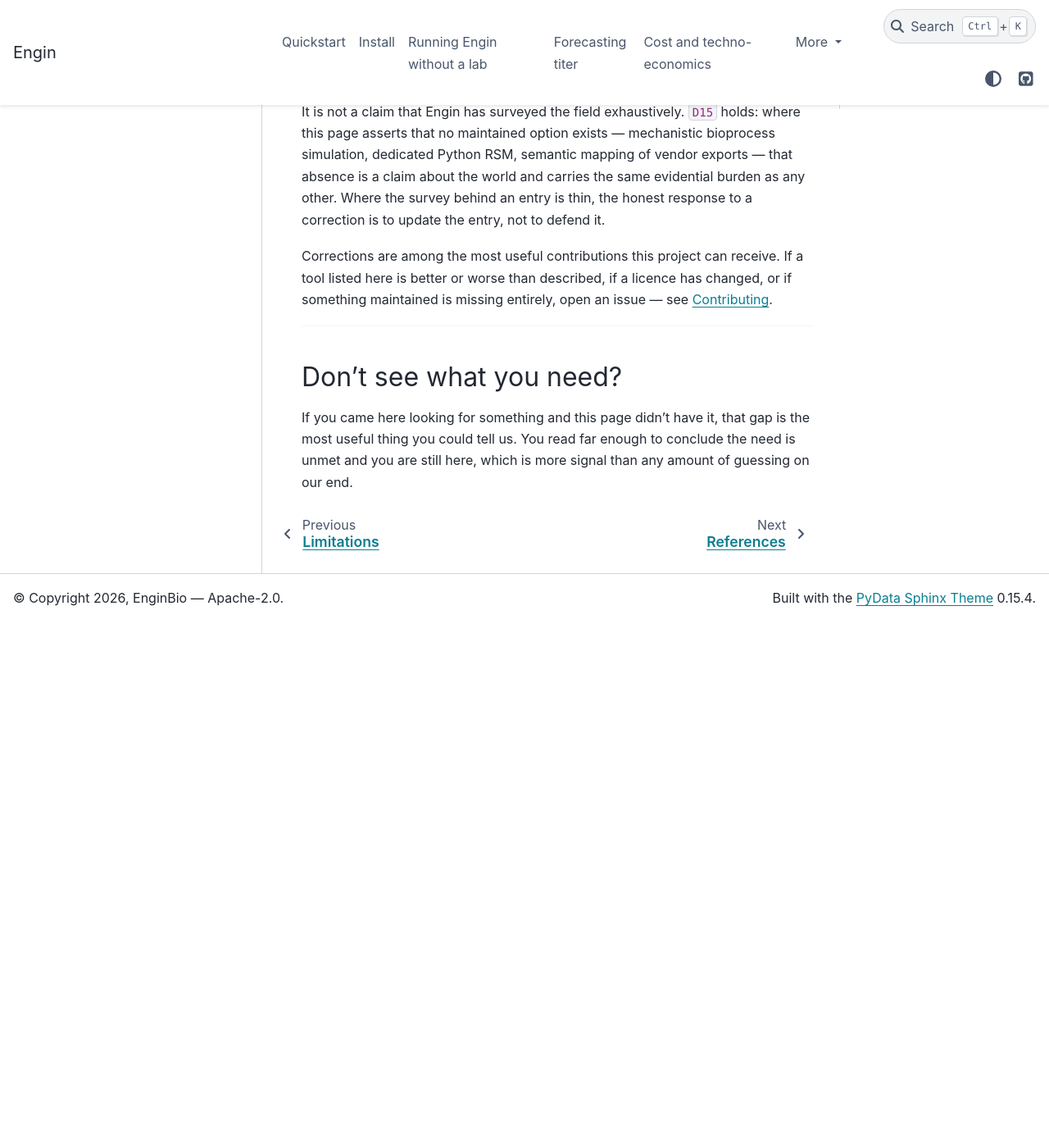
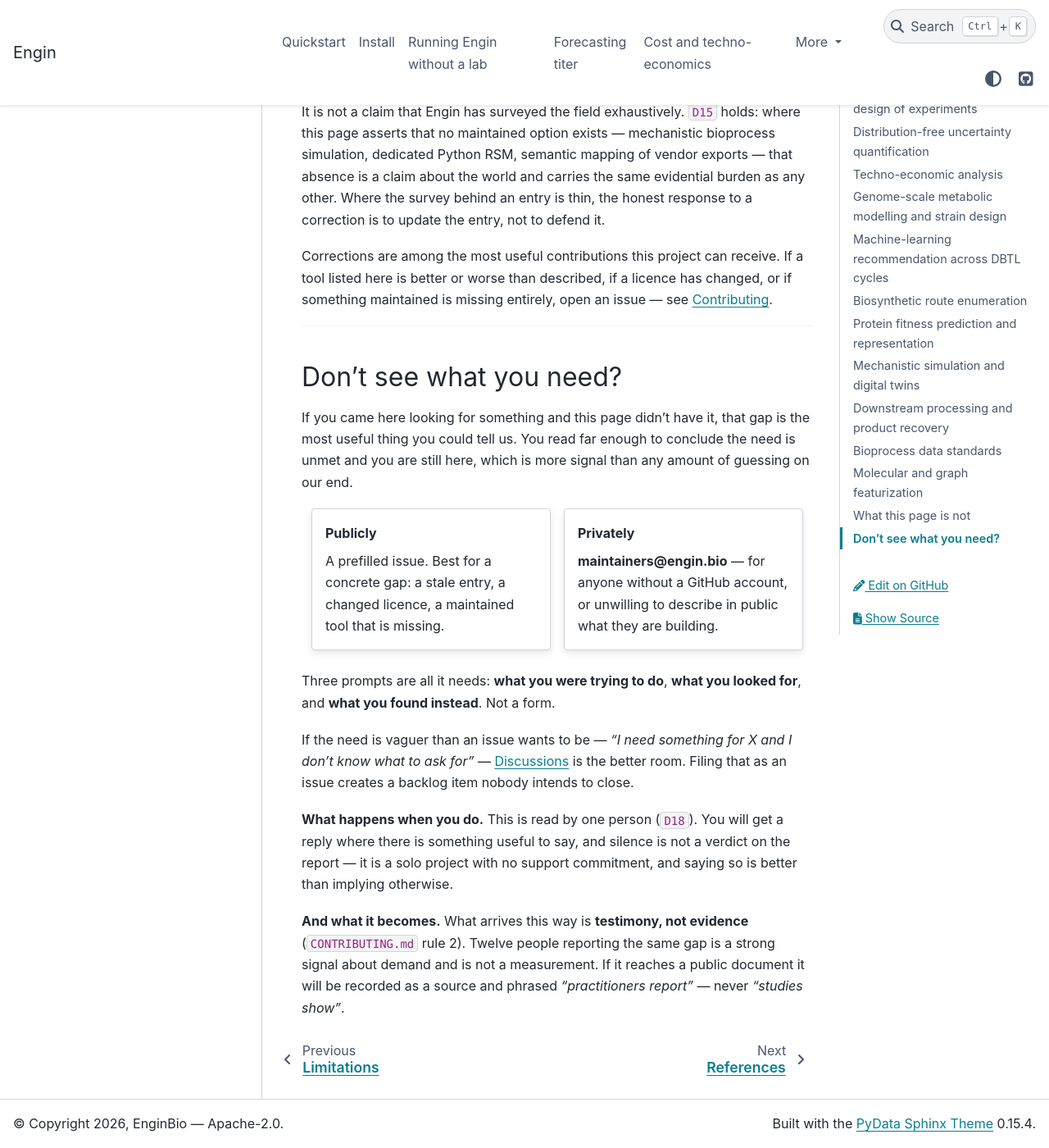
Before and after one commit to enginbio/engin-suite, a Sphinx documentation site: the page built from docs/ecosystem.md, in a window 1280 px wide and 1400 px high, scrolled down 18209 px. Shown: the whole window at 82% size. Built offline with Sphinx 7.4.7 and the PyData theme 0.15.4, drawn with Linux system fonts in a browser that asks for light colours; before the commit the page ends 18968 px from its top, so only the background shows below that.

Commit message:
Restore the tail of the page truncated by the previous push
No content change beyond restoring "Don't see what you need?" verbatim.

Signed-off-by: David Baugher <dcbaugher@gmail.com>

```diff
--- a/docs/ecosystem.md
+++ b/docs/ecosystem.md
@@ -1715,3 +1715,38 @@ maintained is missing entirely, open an issue — see [Contributing](contributin
 If you came here looking for something and this page didn't have it, that gap is the most
 useful thing you could tell us. You read far enough to conclude the need is unmet and you
 are still here, which is more signal than any amount of guessing on our end.
+
+::::{grid} 1 1 2 2
+:gutter: 3
+
+:::{grid-item-card} Publicly
+:link: https://github.com/enginbio/engin-suite/issues/new?labels=unmet-need,task/tooling&title=Unmet+need:+
+
+A prefilled issue. Best for a concrete gap: a stale entry, a changed licence, a maintained
+tool that is missing.
+:::
+
+:::{grid-item-card} Privately
+:link: mailto:maintainers@engin.bio?subject=Unmet+need
+
+**maintainers@engin.bio** — for anyone without a GitHub account, or unwilling to describe
+in public what they are building.
+:::
+
+::::
+
+Three prompts are all it needs: **what you were trying to do**, **what you looked for**, and
+**what you found instead**. Not a form.
+
+If the need is vaguer than an issue wants to be — *"I need something for X and I don't know
+what to ask for"* — [Discussions](https://github.com/enginbio/engin-suite/discussions) is
+the better room. Filing that as an issue creates a backlog item nobody intends to close.
+
+**What happens when you do.** This is read by one person (`D18`). You will get a reply where
+there is something useful to say, and silence is not a verdict on the report — it is a solo
+project with no support commitment, and saying so is better than implying otherwise.
+
+**And what it becomes.** What arrives this way is **testimony, not evidence**
+(`CONTRIBUTING.md` rule 2). Twelve people reporting the same gap is a strong signal about
+demand and is not a measurement. If it reaches a public document it will be recorded as a
+source and phrased *"practitioners report"* — never *"studies show"*.
```
